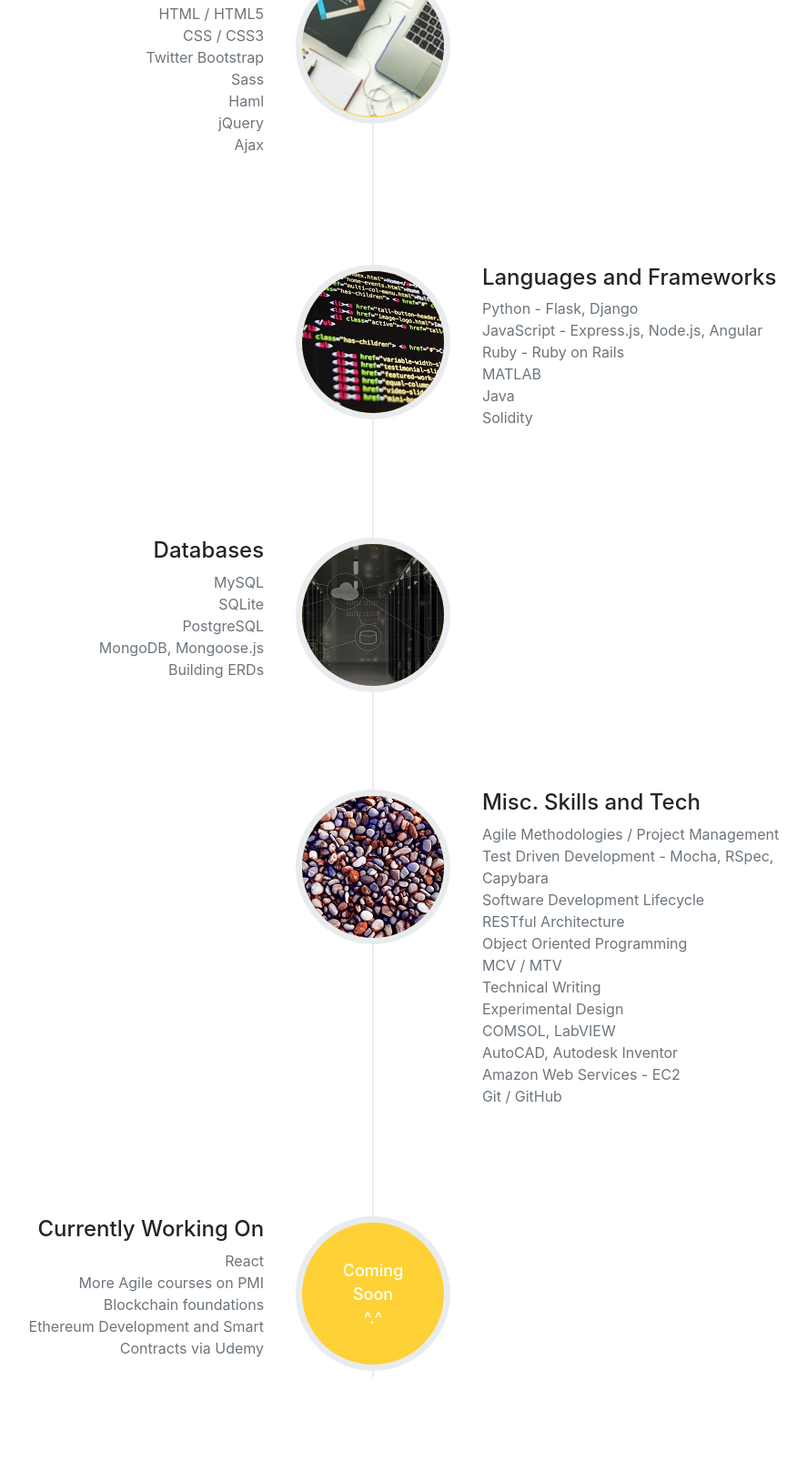
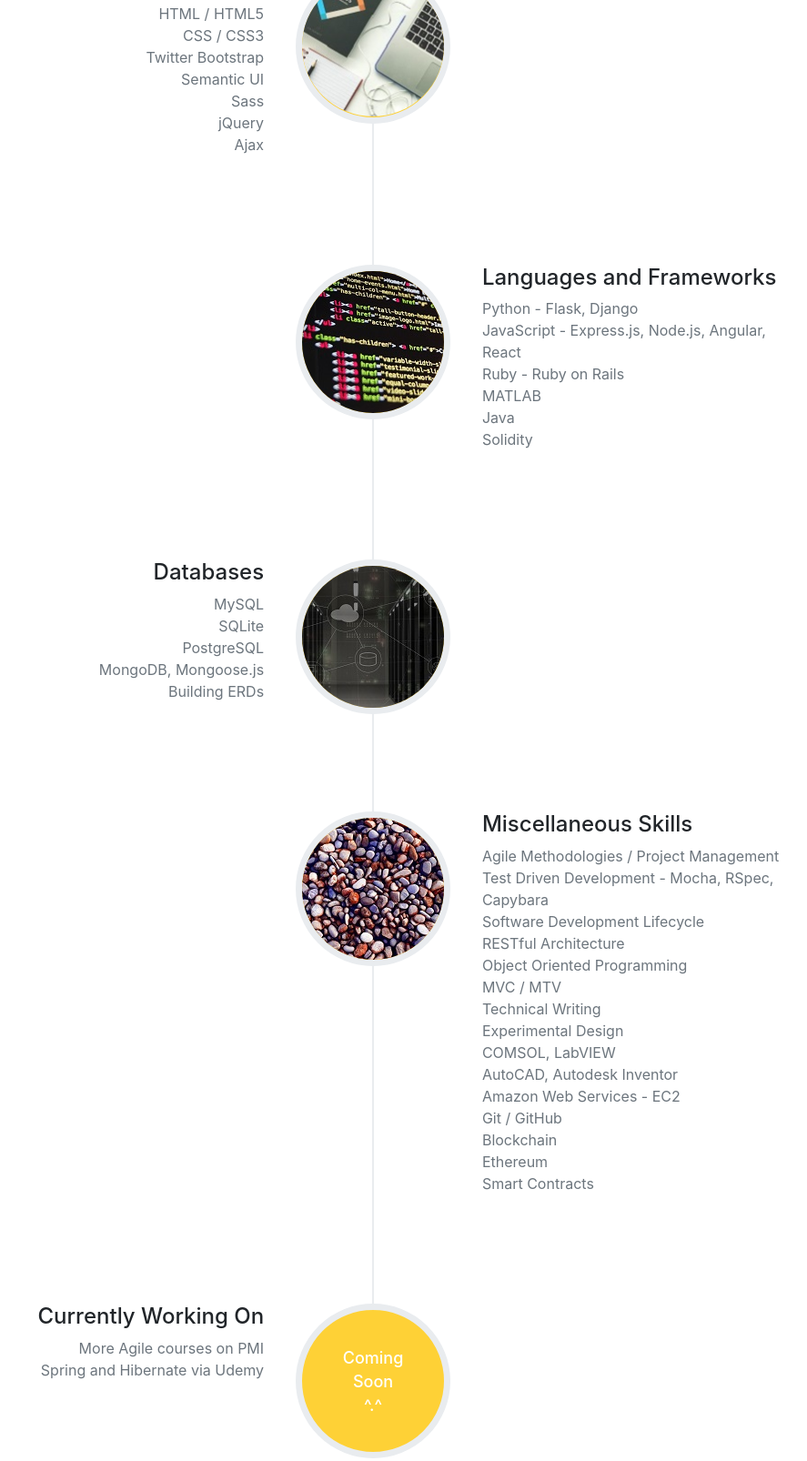
Before and after one commit to harshildp/harshildp.github.io, a website with bundled scripts: page index.html in a window 1280 px wide. Shown: the part 3625-5231 px from the top of the page at 91% size, without its empty margins (230-1117 px from the left). Built offline with nearby package versions, Linux system fonts and the light colour scheme; a web font is replaced by a local one.

Commit message:
March content update

```diff
--- a/index.html
+++ b/index.html
@@ -260,8 +260,8 @@
                     <li>HTML / HTML5</li>
                     <li>CSS / CSS3</li>
                     <li>Twitter Bootstrap</li>
+                    <li>Semantic UI</li>
                     <li>Sass</li>
-                    <li>Haml</li>
                     <li>jQuery</li>
                     <li>Ajax</li>
                   </ul>
@@ -279,7 +279,7 @@
                 <div class="timeline-body">
                   <ul class="list-inline text-muted">
                     <li>Python - Flask, Django</li>
-                    <li>JavaScript - Express.js, Node.js, Angular</li>
+                    <li>JavaScript - Express.js, Node.js, Angular, React</li>
                     <li>Ruby - Ruby on Rails</li>
                     <li>MATLAB</li>
                     <li>Java</li>
@@ -313,7 +313,7 @@
               </div>
               <div class="timeline-panel">
                 <div class="timeline-heading">
-                  <h4 class="subheading">Misc. Skills and Tech</h4>
+                  <h4 class="subheading">Miscellaneous Skills</h4>
                 </div>
                 <div class="timeline-body">
                   <ul class="list-inline text-muted">
@@ -322,13 +322,16 @@
                     <li>Software Development Lifecycle</li>
                     <li>RESTful Architecture</li>
                     <li>Object Oriented Programming</li>
-                    <li>MCV / MTV</li>
+                    <li>MVC / MTV</li>
                     <li>Technical Writing</li>
                     <li>Experimental Design</li>
                     <li>COMSOL, LabVIEW</li>
                     <li>AutoCAD, Autodesk Inventor</li>
                     <li>Amazon Web Services - EC2</li>
                     <li>Git / GitHub</li>
+                    <li>Blockchain</li>
+                    <li>Ethereum</li>
+                    <li>Smart Contracts</li>
                   </ul>
                 </div>
               </div>
@@ -345,10 +348,8 @@
                 </div>
                 <div class="timeline-body">
                   <ul class="list-inline text-muted">
-                    <li>React</li>
                     <li>More Agile courses on PMI</li>
-                    <li>Blockchain foundations</li>
-                    <li>Ethereum Development and Smart Contracts via Udemy</li>
+                    <li>Spring and Hibernate via Udemy</li>
                   </ul>
                 </div>
               </div>
@@ -358,125 +359,6 @@
       </div>
     </div>
   </section>
-
-  <!-- Team -->
-  <!-- <section class="bg-light" id="team">
-      <div class="container">
-        <div class="row">
-          <div class="col-lg-12 text-center">
-            <h2 class="section-heading text-uppercase">Our Amazing Team</h2>
-            <h3 class="section-subheading text-muted">Lorem ipsum dolor sit amet consectetur.</h3>
-          </div>
-        </div>
-        <div class="row">
-          <div class="col-sm-4">
-            <div class="team-member">
-              <img class="mx-auto rounded-circle" src="img/team/1.jpg" alt="">
-              <h4>Kay Garland</h4>
-              <p class="text-muted">Lead Designer</p>
-              <ul class="list-inline social-buttons">
-                <li class="list-inline-item">
-                  <a href="#">
-                    <i class="fa fa-twitter"></i>
-                  </a>
-                </li>
-                <li class="list-inline-item">
-                  <a href="#">
-                    <i class="fa fa-facebook"></i>
-                  </a>
-                </li>
-                <li class="list-inline-item">
-                  <a href="#">
-                    <i class="fa fa-linkedin"></i>
-                  </a>
-                </li>
-              </ul>
-            </div>
-          </div>
-          <div class="col-sm-4">
-            <div class="team-member">
-              <img class="mx-auto rounded-circle" src="img/team/2.jpg" alt="">
-              <h4>Larry Parker</h4>
-              <p class="text-muted">Lead Marketer</p>
-              <ul class="list-inline social-buttons">
-                <li class="list-inline-item">
-                  <a href="#">
-                    <i class="fa fa-twitter"></i>
-                  </a>
-                </li>
-                <li class="list-inline-item">
-                  <a href="#">
-                    <i class="fa fa-facebook"></i>
-                  </a>
-                </li>
-                <li class="list-inline-item">
-                  <a href="#">
-                    <i class="fa fa-linkedin"></i>
-                  </a>
-                </li>
-              </ul>
-            </div>
-          </div>
-          <div class="col-sm-4">
-            <div class="team-member">
-              <img class="mx-auto rounded-circle" src="img/team/3.jpg" alt="">
-              <h4>Diana Pertersen</h4>
-              <p class="text-muted">Lead Developer</p>
-              <ul class="list-inline social-buttons">
-                <li class="list-inline-item">
-                  <a href="#">
-                    <i class="fa fa-twitter"></i>
-                  </a>
-                </li>
-                <li class="list-inline-item">
-                  <a href="#">
-                    <i class="fa fa-facebook"></i>
-                  </a>
-                </li>
-                <li class="list-inline-item">
-                  <a href="#">
-                    <i class="fa fa-linkedin"></i>
-                  </a>
-                </li>
-              </ul>
-            </div>
-          </div>
-        </div>
-        <div class="row">
-          <div class="col-lg-8 mx-auto text-center">
-            <p class="large text-muted">Lorem ipsum dolor sit amet, consectetur adipisicing elit. Aut eaque, laboriosam veritatis, quos non quis ad perspiciatis, totam corporis ea, alias ut unde.</p>
-          </div>
-        </div>
-      </div>
-    </section> -->
-
-  <!-- Clients -->
-  <!-- <section class="py-5">
-      <div class="container">
-        <div class="row">
-          <div class="col-md-3 col-sm-6">
-            <a href="#">
-              <img class="img-fluid d-block mx-auto" src="img/logos/envato.jpg" alt="">
-            </a>
-          </div>
-          <div class="col-md-3 col-sm-6">
-            <a href="#">
-              <img class="img-fluid d-block mx-auto" src="img/logos/designmodo.jpg" alt="">
-            </a>
-          </div>
-          <div class="col-md-3 col-sm-6">
-            <a href="#">
-              <img class="img-fluid d-block mx-auto" src="img/logos/themeforest.jpg" alt="">
-            </a>
-          </div>
-          <div class="col-md-3 col-sm-6">
-            <a href="#">
-              <img class="img-fluid d-block mx-auto" src="img/logos/creative-market.jpg" alt="">
-            </a>
-          </div>
-        </div>
-      </div>
-    </section> -->
 
   <!-- Contact -->
   <section id="contact">
@@ -589,6 +471,7 @@
                 <p class='item-body'></p>
                 <h3 class="text-uppercase">Certifications</h3>
                 <ul class="list-inline">
+                  <li>Ethereum and Solidity: The Complete Developer's Guide, Udemy - Mar. 2018</li>
                   <li>Software Development: Requirements Gathering Skills, Udemy - Jan. 2018</li>
                   <li>Agile Project Management Essentials, Project Management Institute - Jan. 2018</li>
                 </ul>
```
